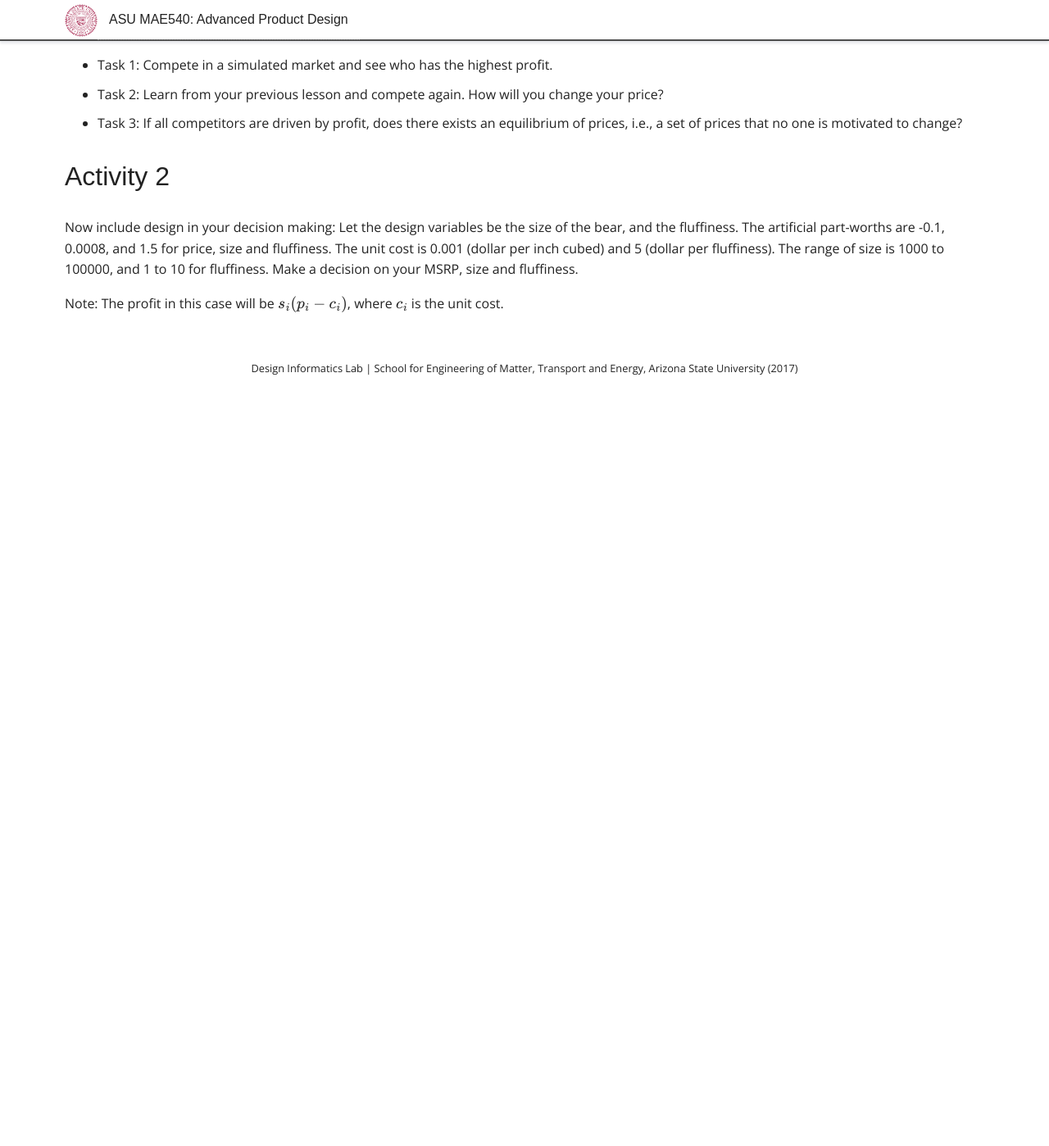
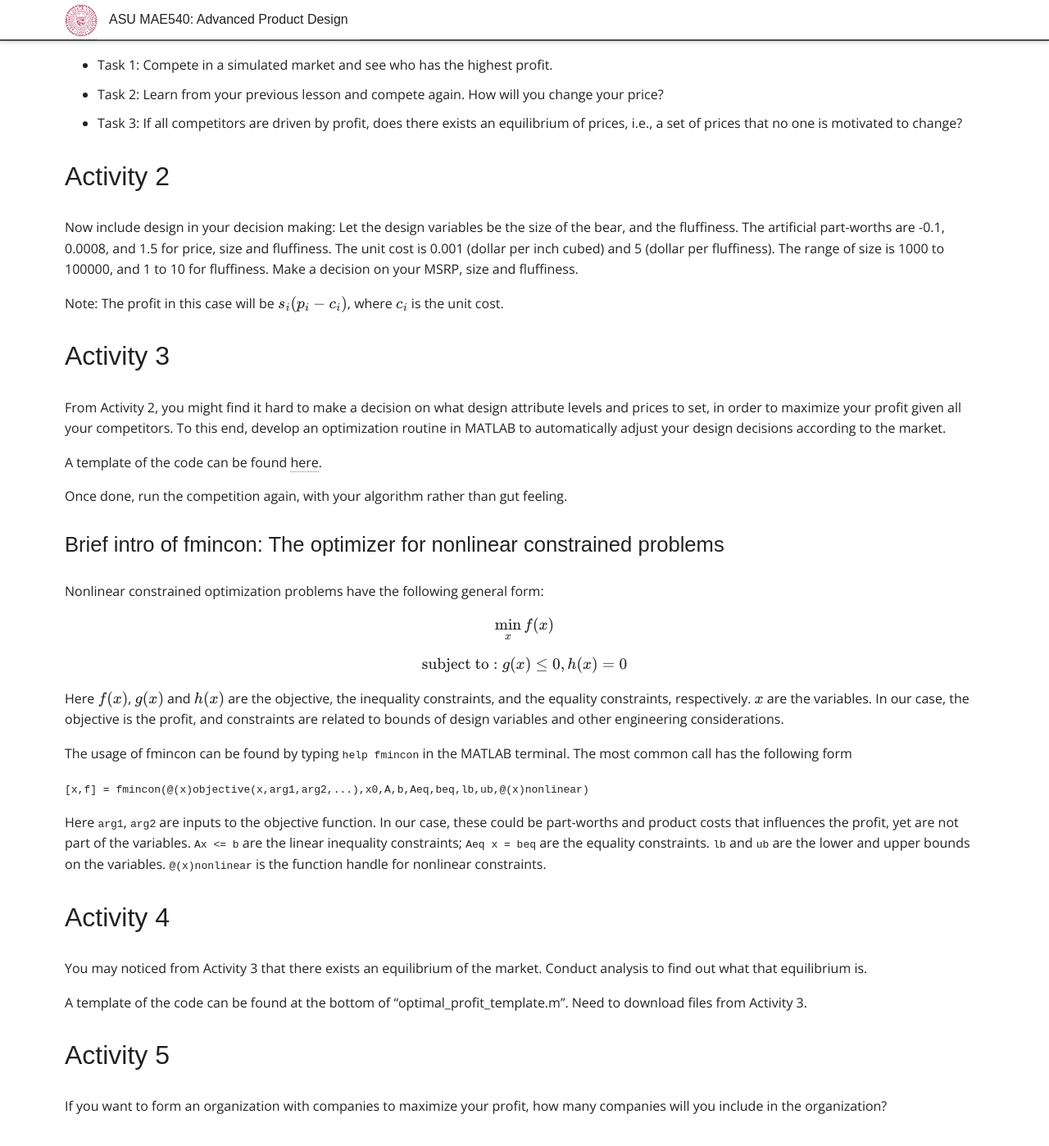
Before and after one commit to DesignInformaticsLab/DesignInformaticsLab.github.io, a Jekyll site: the page built from _posts/teaching/productdesign/2017-03-21-profitmodel.md, in a window 1280 px wide and 1400 px high, scrolled down 750 px. Shown: the whole window at 82% size. Built offline with Jekyll 4.4.1, drawn with Linux system fonts in a browser that asks for light colours; some web fonts are replaced; formulas are drawn with MathJax 3; before the commit the page ends 1250 px from its top, so only the background shows below that.

Commit message:
updated lecture notes

````diff
--- a/_posts/teaching/productdesign/2017-03-21-profitmodel.md
+++ b/_posts/teaching/productdesign/2017-03-21-profitmodel.md
@@ -63,7 +63,52 @@ The unit cost is 0.001 (dollar per inch cubed) and 5 (dollar per fluffiness). Th
 
 Note: The profit in this case will be $s_i(p_i-c_i)$, where $c_i$ is the unit cost.
 
+## Activity 3
+From Activity 2, you might find it hard to make a decision on what design attribute levels
+and prices to set, in order to maximize your profit given all your competitors.
+To this end, develop an optimization routine in MATLAB to automatically adjust your
+design decisions according to the market.
+
+A template of the code can be found [here][5].
+
+Once done, run the competition again, with your algorithm rather than gut feeling.
+
+### Brief intro of fmincon: The optimizer for nonlinear constrained problems
+Nonlinear constrained optimization problems have the following general form:
+
+$$\min_x f(x)$$
+
+$$\text{subject to}: g(x)\leq 0, h(x)=0$$
+
+Here $f(x)$, $g(x)$ and $h(x)$ are the objective, the inequality constraints, and the
+equality constraints, respectively. $x$ are the variables. In our case, the objective
+is the profit, and constraints are related to bounds of design variables and other
+engineering considerations.
+
+The usage of fmincon can be found by typing ```help fmincon``` in the MATLAB terminal.
+The most common call has the following form
+
+``` [x,f] = fmincon(@(x)objective(x,arg1,arg2,...),x0,A,b,Aeq,beq,lb,ub,@(x)nonlinear)```
+
+Here ```arg1```, ```arg2``` are inputs to the objective function. In our case, these
+could be part-worths and product costs that influences the profit, yet are not part of
+the variables. ```Ax <= b``` are the linear inequality constraints; ```Aeq x = beq``` are the
+equality constraints.  ```lb``` and ```ub``` are the lower and upper bounds on the variables.
+```@(x)nonlinear``` is the function handle for nonlinear constraints.
+
+## Activity 4
+You may noticed from Activity 3 that there exists an equilibrium of the market. Conduct
+analysis to find out what that equilibrium is.
+
+A template of the code can be found at the bottom of "optimal_profit_template.m". Need to
+download files from Activity 3.
+
+## Activity 5
+If you want to form an organization with companies to maximize your profit,
+how many companies will you include in the organization?
+
 [1]: /_teaching/productdesign/ProfitModel.pptx
 [2]: /_teaching/productdesign/BeamProfitMaximizationExample.xlsx
 [3]: http://ode.engin.umich.edu
 [4]: https://docs.google.com/spreadsheets/d/1sCL38r9I73seXU7IXAj6VPdroeFTddfsGBVgFXyvBMA/edit#gid=5391810
+[5]: /_teaching/productdesign/optimal_profit_template.zip
````
Also changed, not shown: 1 other file.
